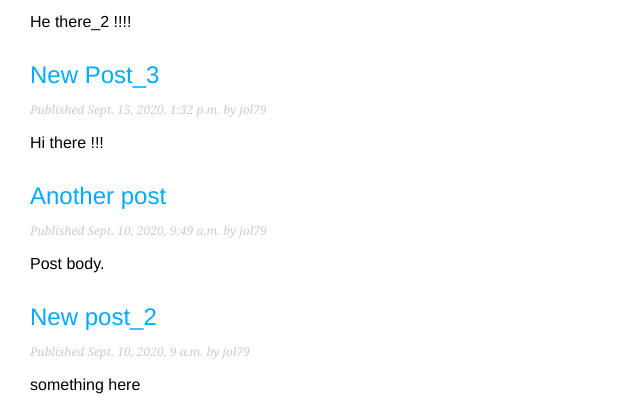
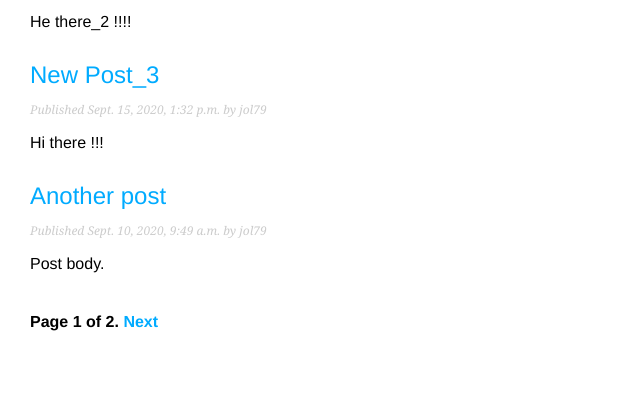
Before and after one commit to jol79/django1_pr, a Django app: page /blog/ in a window 1280 px wide. Shown: the part 401-811 px from the top of the page, without its empty margins (0-640 px from the left). After the commit the page ends 732 px from the top, so only its background shows below. Run offline with Django 3.2, Linux system fonts and the light colour scheme; data comes from the database, SQL or seed files in the repository; both versions use the stored data as it was after the commit.

Commit message:
pagination added

```diff
--- a/mysite/blog/templates/blog/post/list.html
+++ b/mysite/blog/templates/blog/post/list.html
@@ -15,4 +15,5 @@
         </p>
         {{ post.body|truncatewords:30|linebreaks }}
     {% endfor %}
+    {% include "pagination.html" with page=posts %}
 {% endblock %}
--- /dev/null
+++ b/mysite/blog/templates/pagination.html
@@ -0,0 +1,24 @@
+<div class="pagination">
+
+    <!-- Previous page link -->
+    <span class="step-links">
+        {% if page.has_previous %}
+            <a href="?page={{ page.previous_page_number ">
+                Previous
+            </a>
+        {% endif %}
+    </span>
+
+    <!-- shows the current page number -->
+    <span class="current">
+        Page {{ page.number }} of {{ page.paginator.num_pages }}.
+    </span>
+
+    <!-- Next page link -->
+    {% if page.has_next %}
+        <a href="?page={{ page.next_page_number }}">
+            Next
+        </a>
+    {% endif %}
+
+</div>
--- a/mysite/blog/views.py
+++ b/mysite/blog/views.py
@@ -1,14 +1,32 @@
+from django.core.paginator import Paginator, PageNotAnInteger, EmptyPage
 from django.shortcuts import render, get_object_or_404
 from django.http import HttpResponse
 from .models import Post
 
 
 def post_list(request):
-    # print all posts using our custom created manager:
-    posts = Post.published.all()
+    object_list = Post.published.all()
+    # 5 posts are allowed on one page
+    paginator = Paginator(object_list, 5)
+    page = request.GET.get('page')
+
+    try:
+        posts = paginator.page(page)
+    ###
+    # if the page is not an integer, go to the first page:
+    ###
+    except PageNotAnInteger:
+        posts = paginator.page(1)
+    ###
+    # if page out of range, opens the last page with res:
+    ###
+    except EmptyPage:
+        posts = paginator.page(paginator.num_pages)
+
     return render(request,
                   'blog/post/list.html',
-                  {'posts': posts})
+                  {'page': page,
+                   'posts': posts})
 
 
 def post_detail(request, year, month, day, post):
```
Also changed, not shown: mysite/db.sqlite3.
